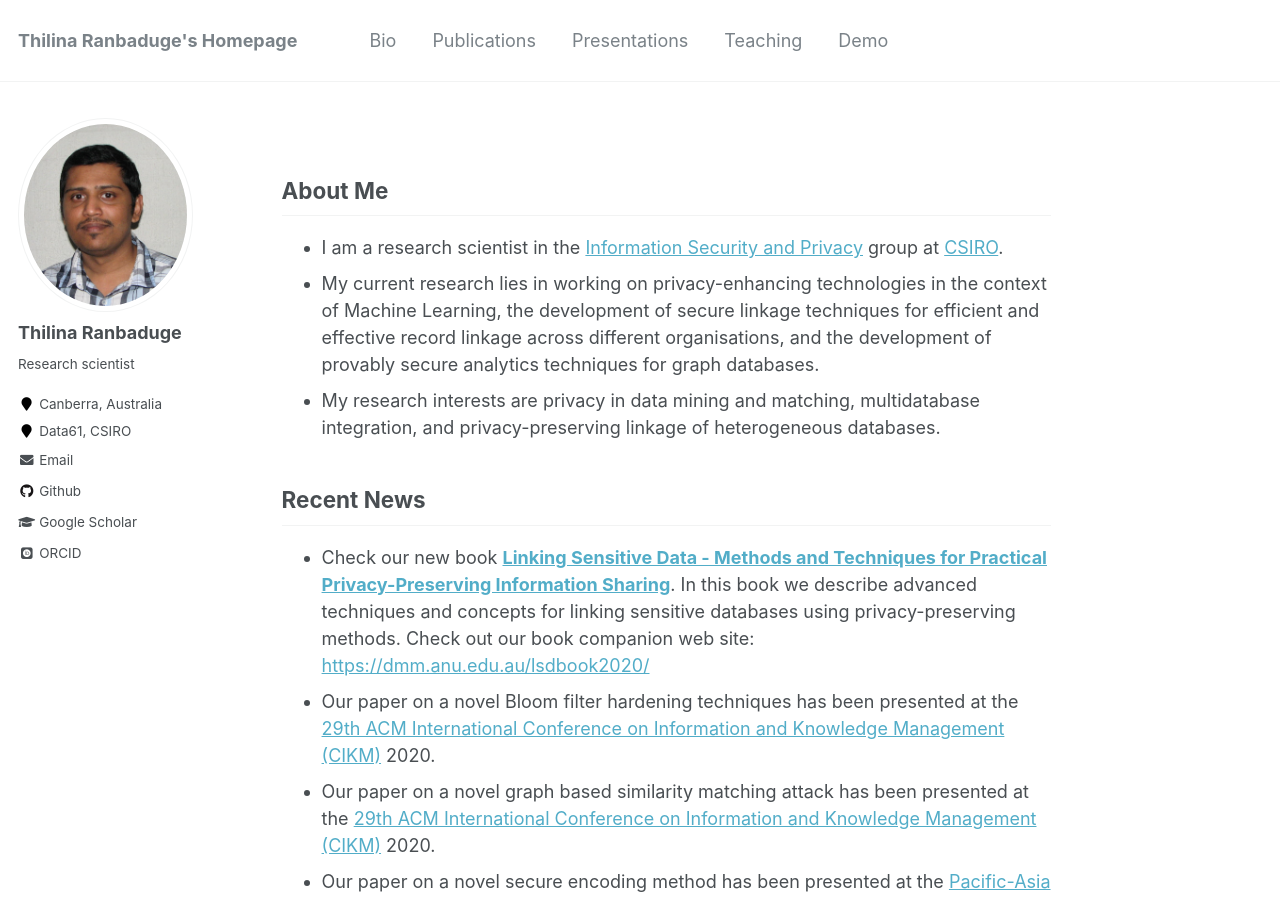
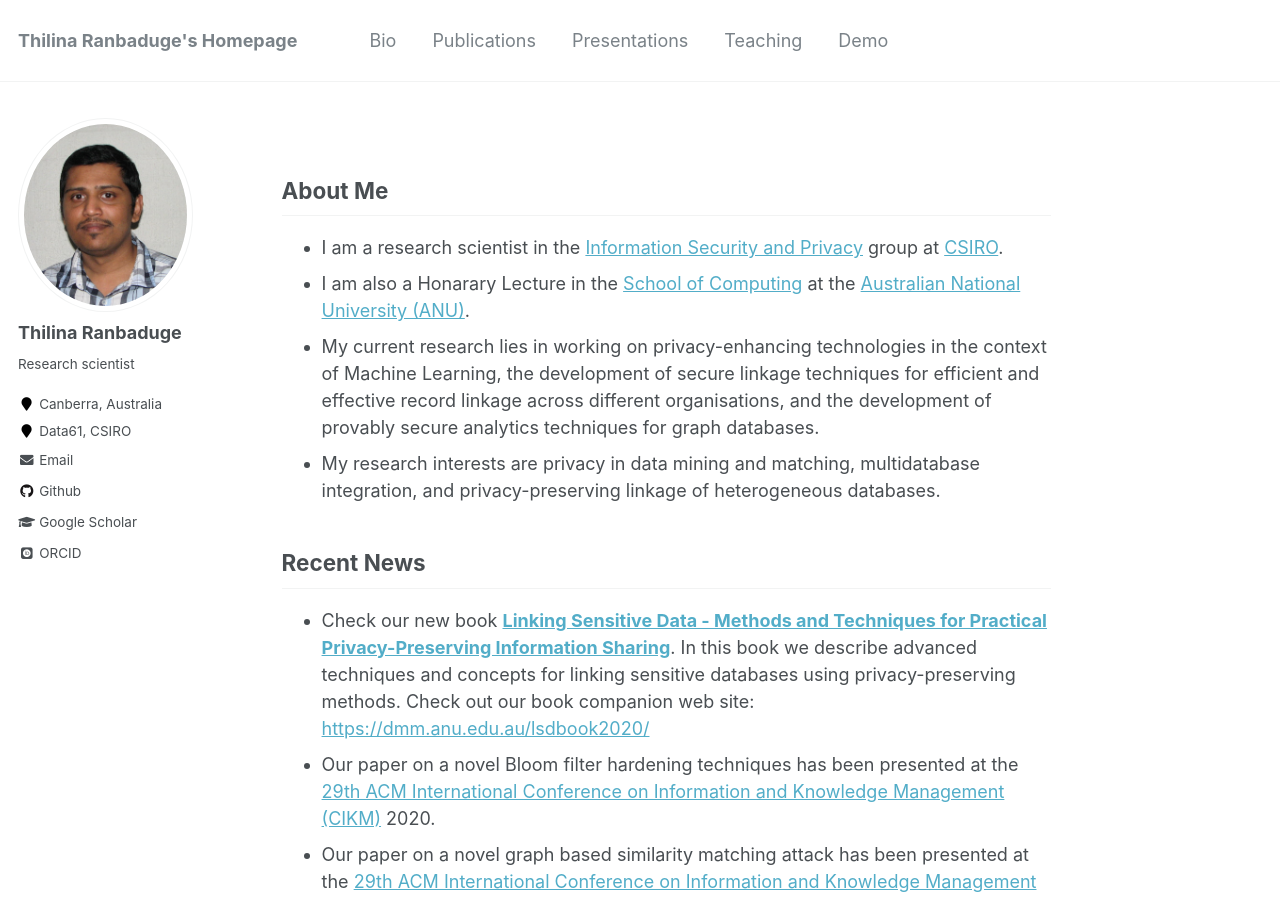
Before and after one commit to thilina-ranbaduge/thilina-ranbaduge.github.io, a Jekyll site: the page built from _pages/about.md, in a window 1280 px wide and 900 px high. Built offline with Jekyll 4.4.1, drawn with Linux system fonts in a browser that asks for light colours; some web fonts are replaced.

Commit message:
Update about.md

```diff
--- a/_pages/about.md
+++ b/_pages/about.md
@@ -10,6 +10,7 @@ redirect_from:
 <h2> About Me</h2>
 <ul>
   <li>I am a research scientist in the <a href="https://research.csiro.au/isp/">Information Security and Privacy</a> group at <a href="https://www.csiro.au/">CSIRO</a>.</li>
+  <li>I am also a Honarary Lecture in the <a href="https://research.csiro.au/isp/">School of Computing</a> at the <a href="https://www.csiro.au/">Australian National University (ANU)</a>.</li>
   <li>My current research lies in working on privacy-enhancing technologies in the context of Machine Learning, the development of secure linkage techniques for efficient and effective record linkage across different organisations, and the development of provably secure analytics techniques for graph
 databases.</li>
 <li>My research interests are privacy in data mining and matching, multidatabase integration, and privacy-preserving linkage of heterogeneous databases.</li>
```
